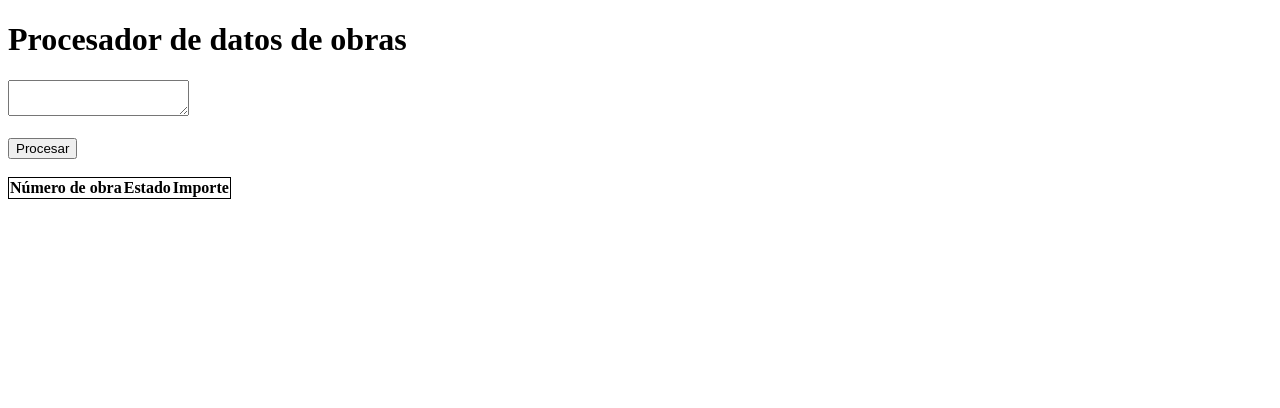
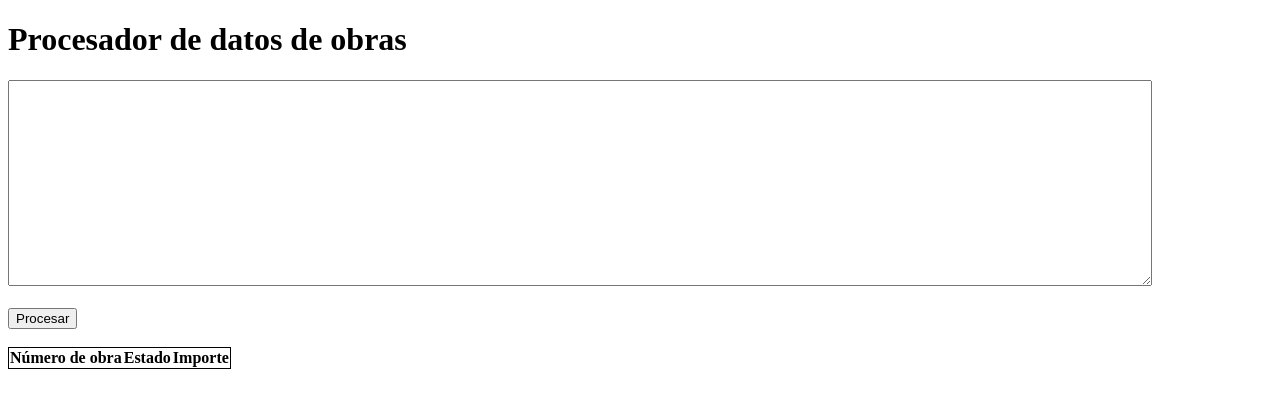
Before and after one commit to SrHerbe/SrHerbe.github.io, a plain HTML site: page index.html in a window 1280 px wide. Drawn offline with Linux system fonts and the light colour scheme.

Commit message:
Update style.css

```diff
--- a/style.css
+++ b/style.css
@@ -3,10 +3,14 @@ table {
     border-collapse: collapse;
 }
 
-td,
-tr {
+td,tr {
     border: 1px solid black;
     padding: 0.5rem;
+}
+
+textarea {
+    width: 90%;
+    height: 200px;
 }
 
 .facturado {
```
